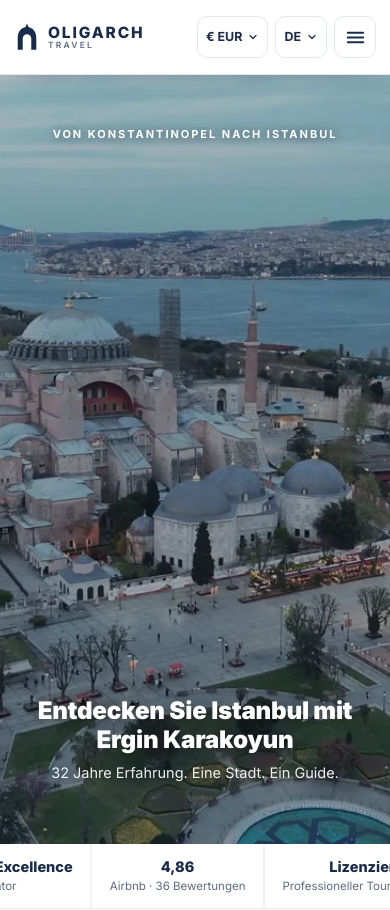
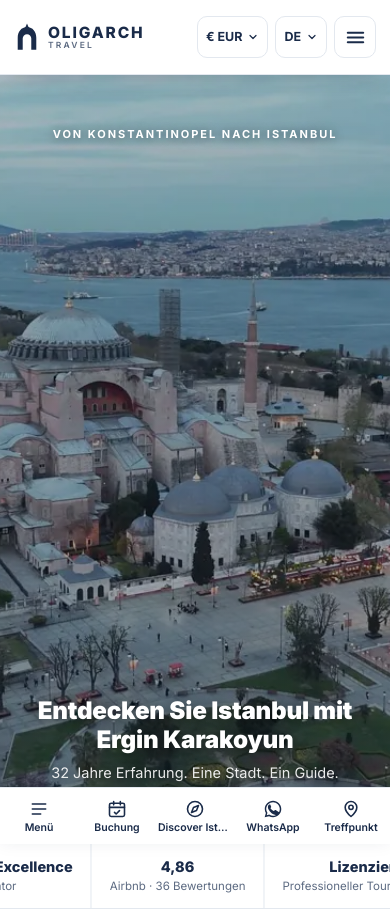
Before and after one commit to 7amed3li/oligarch-travel, a Next.js app: page /de in a window 390 px wide. Shown: the top 910 px of the page. Built offline with nearby package versions, Linux system fonts and the light colour scheme.

Commit message:
Rename bottom bar classes to otqnav

```diff
--- a/app/globals.css
+++ b/app/globals.css
@@ -1196,15 +1196,15 @@ html.splash-done .ss-root{display:none!important}
 .tmfoot-book{background:none;border:0;color:var(--accent-deep);font-size:13.5px;font-weight:700;cursor:pointer;padding:2px}
 
 /* ===== Fixed bottom bar — Menu · Booking · Discover · WhatsApp · Meeting Point ===== */
-.bottombar{display:none}
+.otqnav{display:none}
 @media(max-width:900px){
-  .bottombar{display:grid;grid-template-columns:repeat(5,minmax(0,1fr));position:fixed;bottom:0;left:0;right:0;z-index:85;background:#fff;border-top:1px solid var(--line);box-shadow:0 -4px 18px rgba(26,43,73,.10);padding-bottom:env(safe-area-inset-bottom,0px)}
-  .bb-item{display:flex;flex-direction:column;align-items:center;justify-content:center;gap:3px;min-width:0;min-height:56px;padding:7px 2px 6px;text-decoration:none;color:var(--ink);font-size:10.5px;font-weight:600;line-height:1.15;-webkit-tap-highlight-color:transparent}
-  .bb-item>span:last-child{max-width:100%;overflow:hidden;text-overflow:ellipsis;white-space:nowrap;text-align:center}
-  .bb-item:active{color:var(--accent-deep)}
-  .bb-item svg{width:20px;height:20px;flex:none}
-  .bb-ic{position:relative;display:inline-flex}
-  .bb-badge{position:absolute;top:-6px;right:-10px;background:var(--accent-deep);color:#fff;font-size:10.5px;font-weight:800;min-width:17px;height:17px;border-radius:9px;display:flex;align-items:center;justify-content:center;padding:0 4px}
+  .otqnav{display:grid;grid-template-columns:repeat(5,minmax(0,1fr));position:fixed;bottom:0;left:0;right:0;z-index:85;background:#fff;border-top:1px solid var(--line);box-shadow:0 -4px 18px rgba(26,43,73,.10);padding-bottom:env(safe-area-inset-bottom,0px)}
+  .otq-item{display:flex;flex-direction:column;align-items:center;justify-content:center;gap:3px;min-width:0;min-height:56px;padding:7px 2px 6px;text-decoration:none;color:var(--ink);font-size:10.5px;font-weight:600;line-height:1.15;-webkit-tap-highlight-color:transparent}
+  .otq-item>span:last-child{max-width:100%;overflow:hidden;text-overflow:ellipsis;white-space:nowrap;text-align:center}
+  .otq-item:active{color:var(--accent-deep)}
+  .otq-item svg{width:20px;height:20px;flex:none}
+  .otq-ic{position:relative;display:inline-flex}
+  .otq-badge{position:absolute;top:-6px;right:-10px;background:var(--accent-deep);color:#fff;font-size:10.5px;font-weight:800;min-width:17px;height:17px;border-radius:9px;display:flex;align-items:center;justify-content:center;padding:0 4px}
   body{padding-bottom:calc(62px + env(safe-area-inset-bottom,0px))}
   .wa-float-wrap{display:none!important}
   .book-actions{position:static;margin:14px 0 0;padding:14px 0 0;background:transparent;box-shadow:none;border-top:1px solid var(--line);border-radius:0}
@@ -1440,5 +1440,5 @@ html.splash-done .ss-root{display:none!important}
    correct, but on at least one real device it failed to appear, so pin
    it with maximum-strength selectors at the very end of the file. */
 @media(max-width:900px){
-  body nav.bottombar{display:grid!important;visibility:visible!important;position:fixed!important;bottom:0!important;left:0!important;right:0!important;z-index:200!important}
+  body nav.otqnav{display:grid!important;visibility:visible!important;position:fixed!important;bottom:0!important;left:0!important;right:0!important;z-index:200!important}
 }
```
